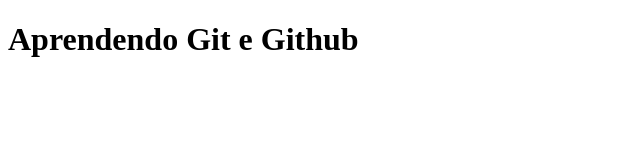
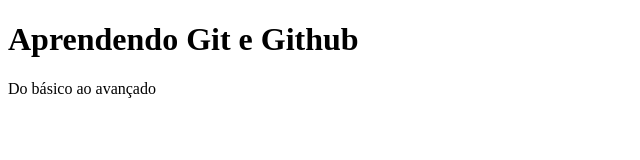
Before and after one commit to kallynemelo/Aprendendo-git-e-github, a plain HTML site: page index.html in a window 1280 px wide. Shown: the whole page, without its empty margins (0-640 px from the left). Drawn offline with Linux system fonts and the light colour scheme.

Commit message:
Alterações no html

```diff
--- a/index.html
+++ b/index.html
@@ -7,5 +7,6 @@
 </head>
 <body>
     <h1>Aprendendo Git e Github</h1>
+    <p>Do básico ao avançado</p>
 </body>
 </html>
```
